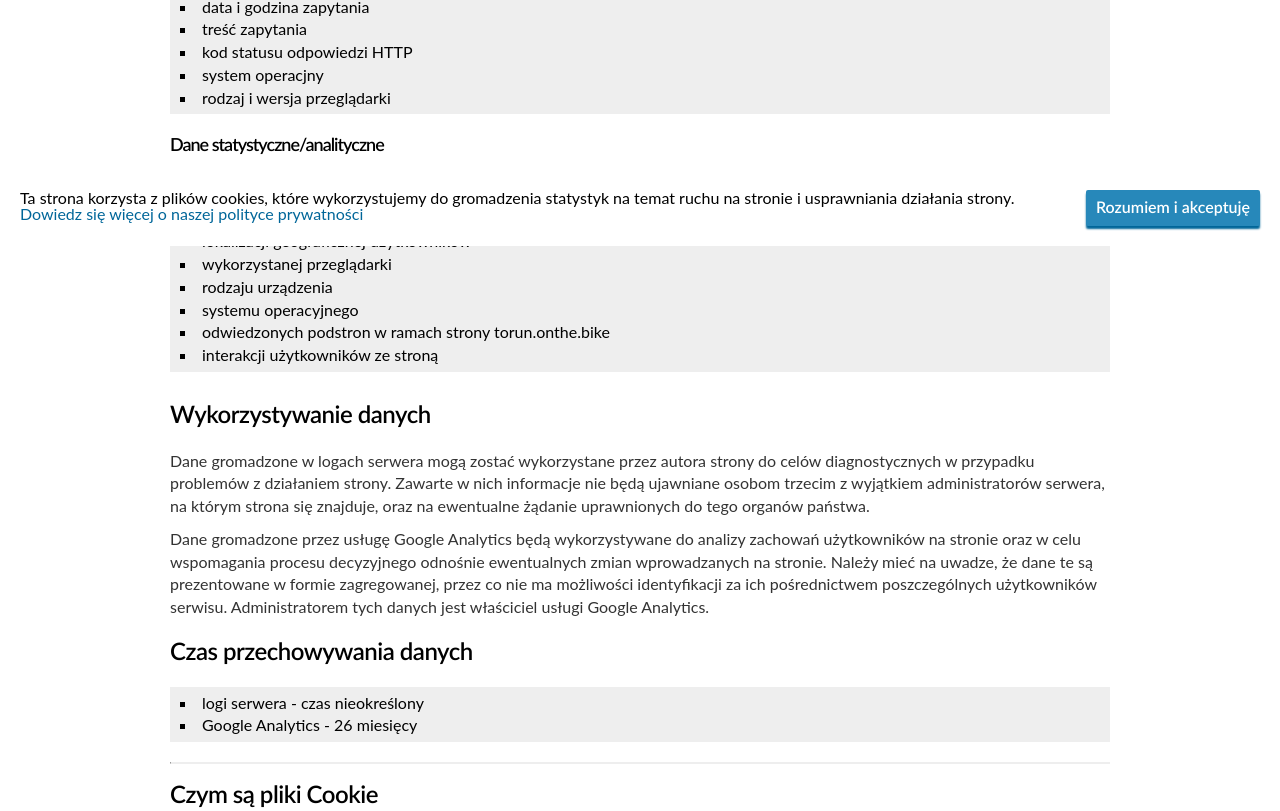
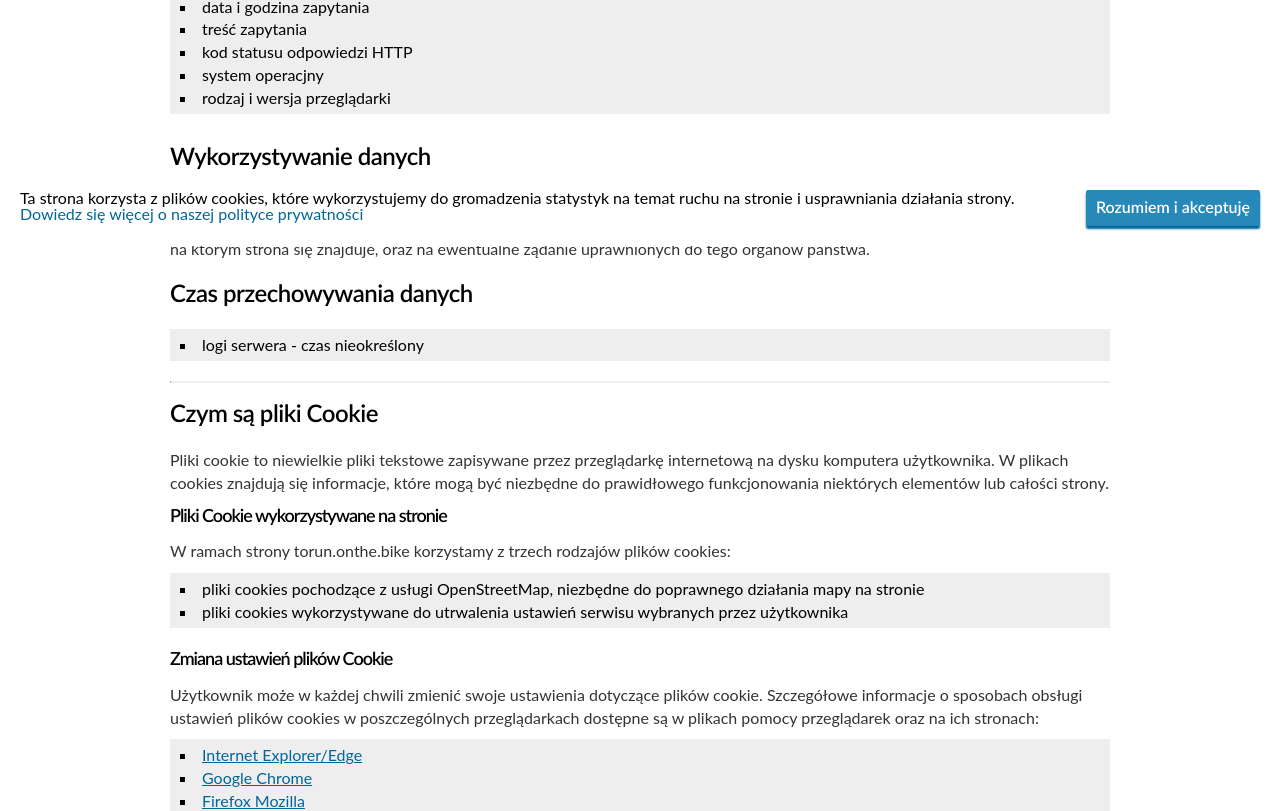
Before and after one commit to ArturJanik/torunonthebike-client, a React app: page /polityka-prywatnosci in a window 1280 px wide. Shown: the part 554-1365 px from the top of the page. Built offline with nearby package versions, Linux system fonts and the light colour scheme; a web font is replaced by a local one; what miragejs would draw is missing.

Commit message:
update: google analytics removal

```diff
--- a/package.json
+++ b/package.json
@@ -4,7 +4,7 @@
   "description": "",
   "main": "src/index.js",
   "scripts": {
-    "start": "webpack-dev-server . --node-env=development",
+    "dev": "webpack-dev-server . --node-env=development",
     "build:prod": "webpack --node-env=production",
     "build": "webpack --node-env=development",
     "analyze-package": "webpack-bundle-analyzer dist/stats.json"
@@ -56,7 +56,6 @@
     "react": "18.2.0",
     "react-app-polyfill": "3.0.0",
     "react-dom": "18.2.0",
-    "react-ga": "3.3.1",
     "react-router-dom": "6.3.0"
   }
 }
--- a/src/containers/Document/content/privacy.content.tsx
+++ b/src/containers/Document/content/privacy.content.tsx
@@ -29,20 +29,6 @@ const content: JSX.Element = (
       <li>system operacjny</li>
       <li>rodzaj i wersja przeglądarki</li>
     </ul>
-    <h3>Dane statystyczne/analityczne</h3>
-    <p>
-      W celu lepszego dalszego rozwoju strony gromadzimy dane statystyczne
-      dotyczące ruchu na stronie za pośrednictwem usługi Google Analytics. W
-      ramach tych danych gromadzone są dane dotyczące m.in.:
-    </p>
-    <ul>
-      <li>lokalizacji geograficznej użytkowników</li>
-      <li>wykorzystanej przeglądarki</li>
-      <li>rodzaju urządzenia</li>
-      <li>systemu operacyjnego</li>
-      <li>odwiedzonych podstron w ramach strony torun.onthe.bike</li>
-      <li>interakcji użytkowników ze stroną</li>
-    </ul>
     <h2>Wykorzystywanie danych</h2>
     <p>
       Dane gromadzone w logach serwera mogą zostać wykorzystane przez autora
@@ -51,19 +37,9 @@ const content: JSX.Element = (
       administratorów serwera, na którym strona się znajduje, oraz na ewentualne
       żądanie uprawnionych do tego organów państwa.
     </p>
-    <p>
-      Dane gromadzone przez usługę Google Analytics będą wykorzystywane do
-      analizy zachowań użytkowników na stronie oraz w celu wspomagania procesu
-      decyzyjnego odnośnie ewentualnych zmian wprowadzanych na stronie. Należy
-      mieć na uwadze, że dane te są prezentowane w formie zagregowanej, przez co
-      nie ma możliwości identyfikacji za ich pośrednictwem poszczególnych
-      użytkowników serwisu. Administratorem tych danych jest właściciel usługi
-      Google Analytics.
-    </p>
     <h2>Czas przechowywania danych</h2>
     <ul>
       <li>logi serwera - czas nieokreślony</li>
-      <li>Google Analytics - 26 miesięcy</li>
     </ul>
     <hr />
     <h2>Czym są pliki Cookie</h2>
@@ -82,7 +58,6 @@ const content: JSX.Element = (
         pliki cookies wykorzystywane do utrwalenia ustawień serwisu wybranych
         przez użytkownika
       </li>
-      <li>pliki cookies generowane przez usługę Google Analytics</li>
     </ul>
     <h3>Zmiana ustawień plików Cookie</h3>
     <p>
--- a/src/index.js
+++ b/src/index.js
@@ -2,7 +2,6 @@ import 'react-app-polyfill/ie11';
 import React from 'react';
 import { createRoot } from 'react-dom/client';
 import { BrowserRouter } from 'react-router-dom';
-import ReactGA from 'react-ga';
 import { makeServer } from './server';
 
 import App from './App';
@@ -15,11 +14,6 @@ if (process.env.NODE_ENV === 'development') {
     }
 }
 
-if (process.env.NODE_ENV === 'production') {
-  ReactGA.initialize('UA-140808271-1');
-  ReactGA.pageview(window.location.pathname + window.location.search);
-}
-
 const app = (
   <BrowserRouter history={ history }>
     <App />
```
Also changed, not shown: 2 other files (tests, documents, lock files or other folders).
